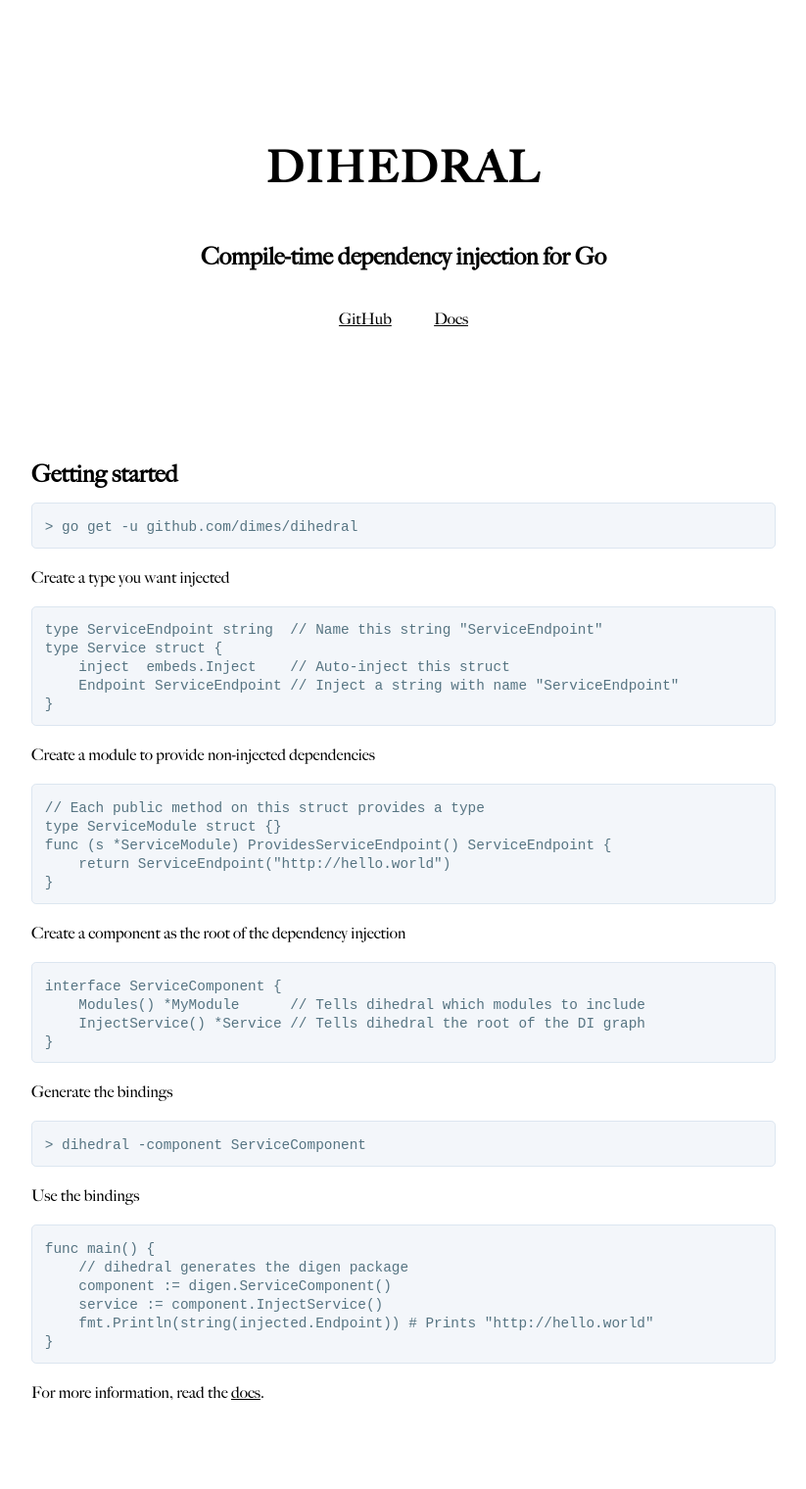
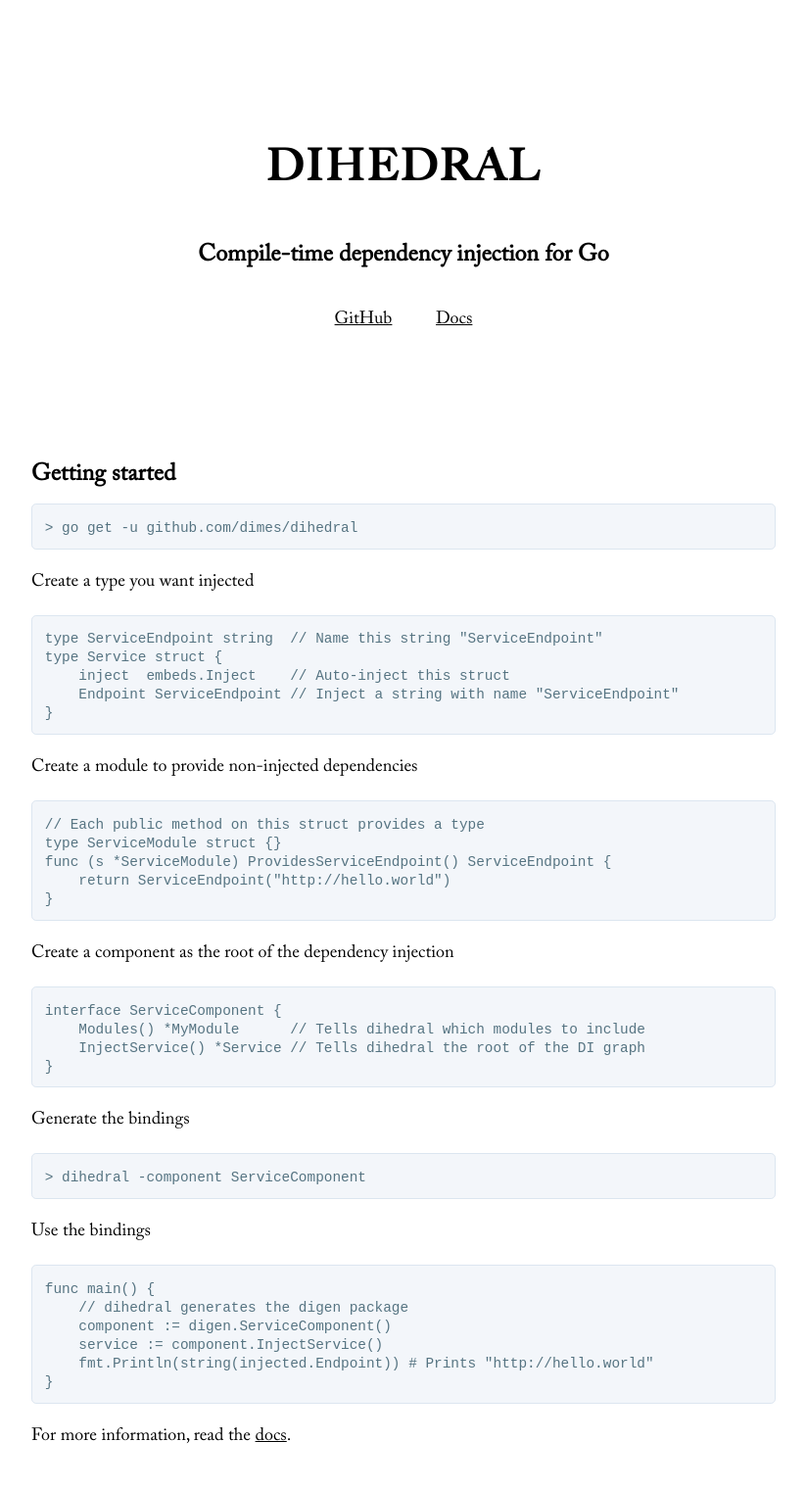
Before and after one commit to dimes/dihedral, a Jekyll site: the page built from docs/index.md, in a window 1280 px wide. Shown: the whole page at 98% size, without its empty margins (228-1051 px from the left). Built offline with Jekyll 4.4.1, drawn with Linux system fonts in a browser that asks for light colours; the repository's description, which GitHub fills in, is left out; before the commit the page ends 1471 px from its top, so only the background shows below that.

Commit message:
Update font

```diff
--- a/docs/styles/style.css
+++ b/docs/styles/style.css
@@ -1,6 +1,11 @@
 @font-face {
     font-family: "Big Caslon Medium";
     src: url(/dihedral/fonts/big-caslon-medium.ttf) format('truetype');
+}
+
+@font-face {
+    font-family: "Caslon";
+    src: url(/dihedral/fonts/caslon-pro-regular.ttf) format('truetype');
 }
 
 * {
@@ -16,11 +21,20 @@ html {
 
 body {
     min-height: 100%;
-    font-family: "Big Caslon Medium", serif;
+    font-family: "Caslon", "Georgia", serif;
+    font-size: 18px;
+}
+
+h1, h2, h3, h4 {
+    font-family: "Caslon", "Georgia", serif;
 }
 
 a {
     color: black;
+}
+
+.project-name {
+    font-family: "Big Caslon Medium", "Georgia", serif;
 }
 
 .main-content {
@@ -46,6 +60,7 @@ a {
 
 .main-content p {
     margin: 20px 0;
+    line-height: 1.5;
 }
 
 .main-content pre {
```
Also changed, not shown: docs/fonts/caslon-pro-regular.ttf (added).
